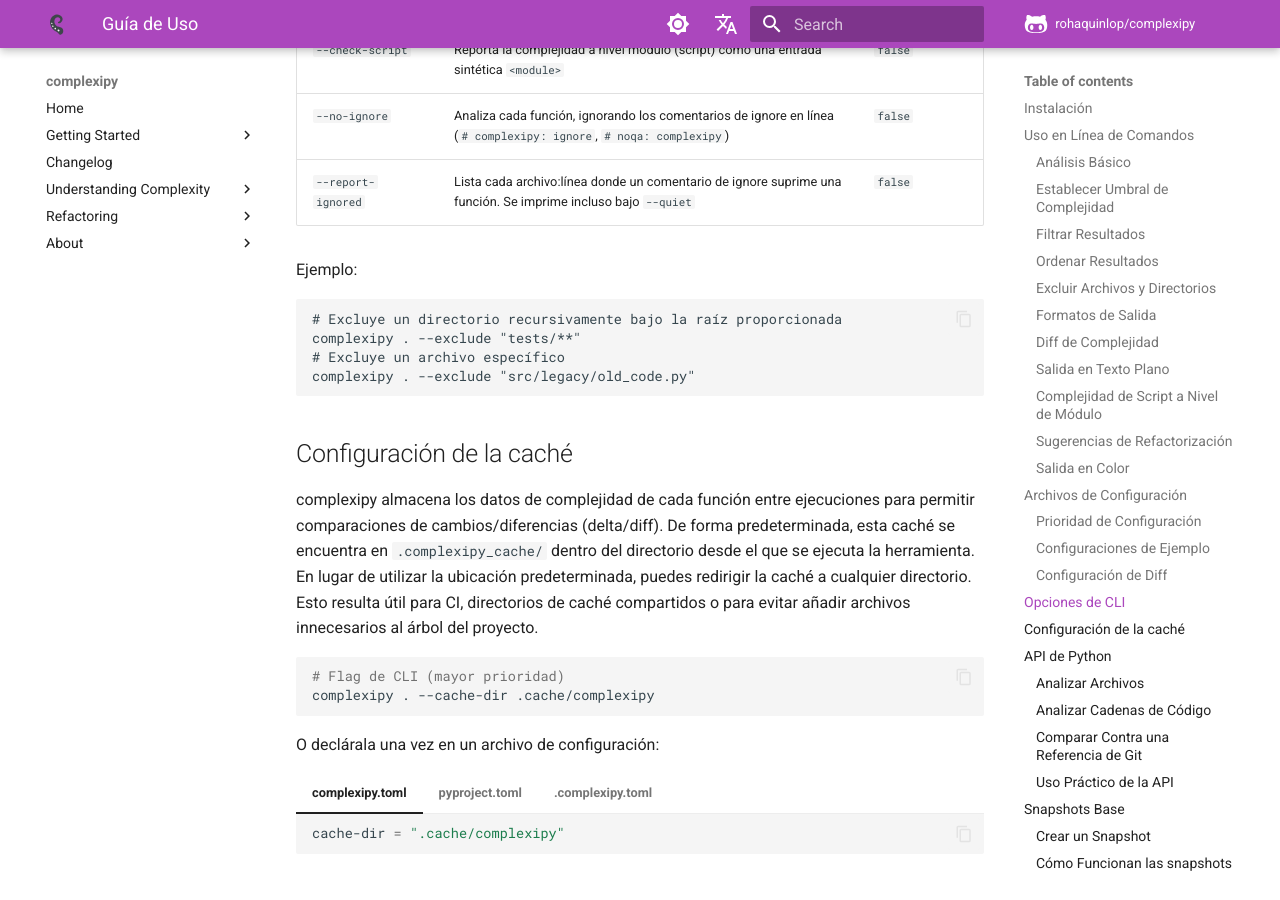
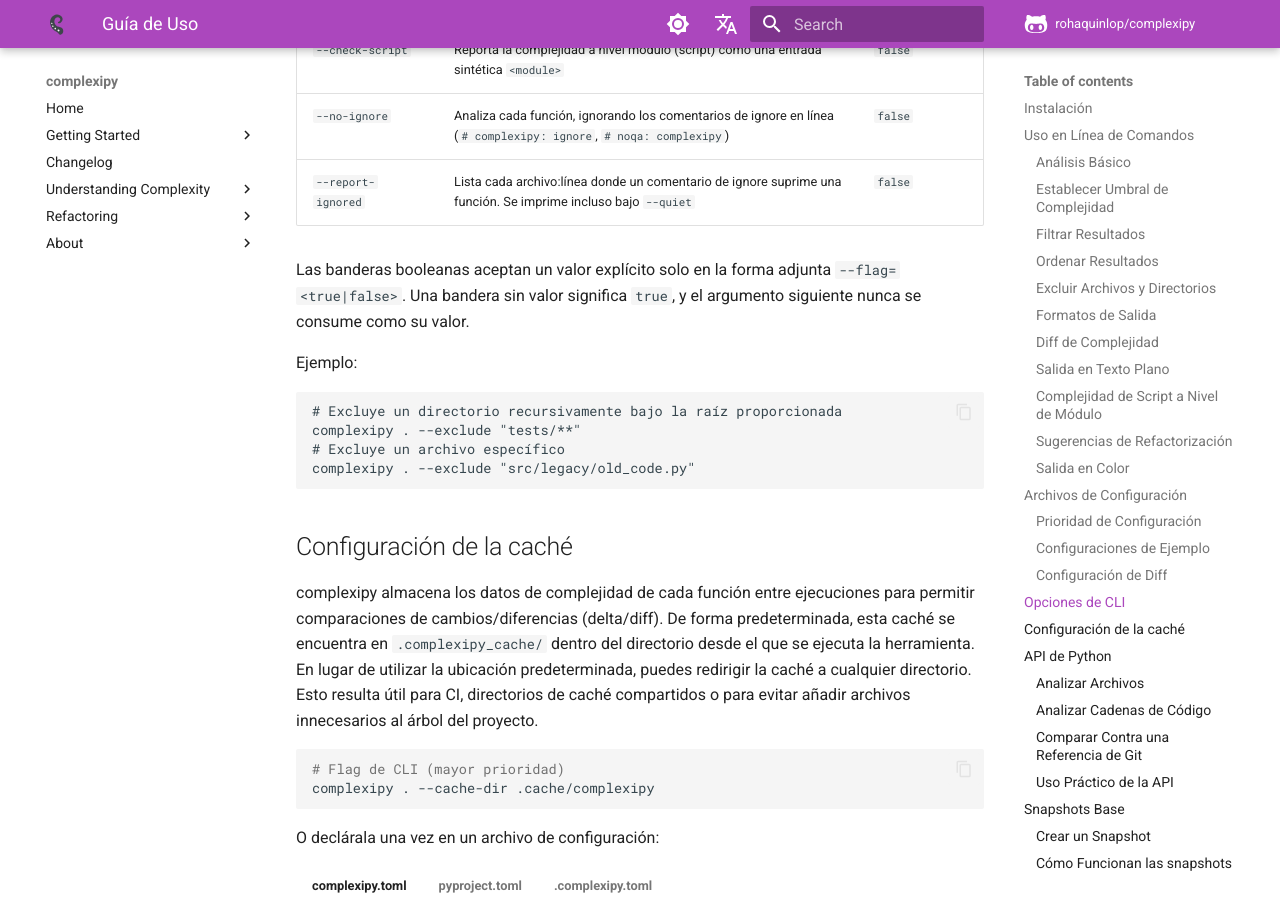
Before and after one commit to rohaquinlop/complexipy, an MkDocs documentation site: the page built from docs/es/usage-guide.md, in a window 1280 px wide and 900 px high, scrolled down 8778 px. Built offline with MkDocs 1.6.1 and Material for MkDocs 9.7.7, drawn with Linux system fonts in a browser that asks for light colours; comment, search, counter and statistics services are not loaded.

Commit message:
docs: document boolean flag value syntax

```diff
--- a/docs/es/usage-guide.md
+++ b/docs/es/usage-guide.md
@@ -413,6 +413,10 @@
 | `--check-script` | Reporta la complejidad a nivel módulo (script) como una entrada sintética `<module>` | `false` |
 | `--no-ignore` | Analiza cada función, ignorando los comentarios de ignore en línea (`# complexipy: ignore`, `# noqa: complexipy`) | `false` |
 | `--report-ignored` | Lista cada archivo:línea donde un comentario de ignore suprime una función. Se imprime incluso bajo `--quiet` | `false` |
+
+Las banderas booleanas aceptan un valor explícito solo en la forma
+adjunta `--flag=<true|false>`. Una bandera sin valor significa `true`,
+y el argumento siguiente nunca se consume como su valor.
 
 Ejemplo:
 
```
Also changed, not shown: docs/usage-guide.md (+4 -0 lines).
